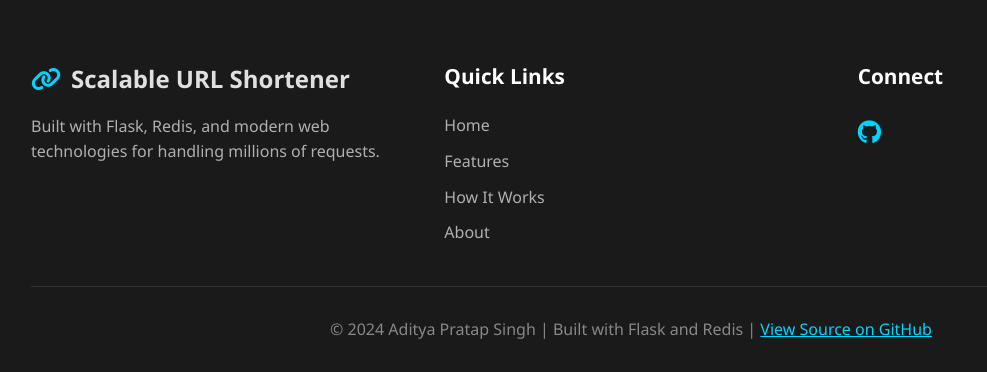
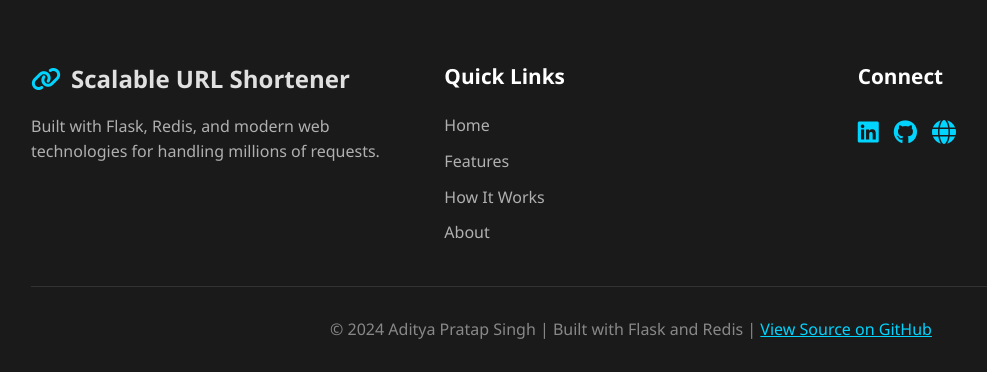
Before and after one commit to aps4934/url-shortener, a Flask app: page / in a window 1280 px wide. Shown: the part 3561-3933 px from the top of the page, without its empty margins (9-996 px from the left). Run offline with Flask 3, Linux system fonts and the light colour scheme.

Commit message:
Update index.html

```diff
--- a/templates/index.html
+++ b/templates/index.html
@@ -241,12 +241,14 @@
                 <div class="footer-section">
                     <h4>Connect</h4>
                     <div class="social-links">
-                        <a href="https://github.com/aps4934/url-shortener" target="_blank"><i class="fab fa-github"></i></a>
+                        <a href="https://www.linkedin.com/in/aps4934g/" target="_blank" rel="noopener"><i class="fab fa-linkedin"></i></a>
+                        <a href="https://github.com/aps4934" target="_blank" rel="noopener"><i class="fab fa-github"></i></a>
+                        <a href="https://portfolio-3hns.onrender.com/" target="_blank" rel="noopener"><i class="fas fa-globe"></i></a>
                     </div>
                 </div>
             </div>
             <div class="footer-bottom">
-                <p>&copy; 2024 Aditya Pratap Singh | Built with Flask and Redis | <a href="https://github.com/aps4934/url-shortener" target="_blank" style="color: #00d4ff;">View Source on GitHub</a></p>
+                <p>&copy; 2024 Aditya Pratap Singh | Built with Flask and Redis | <a href="https://github.com/aps4934/url-shortener" target="_blank" rel="noopener" style="color: #00d4ff;">View Source on GitHub</a></p>
             </div>
         </div>
     </footer>
```
